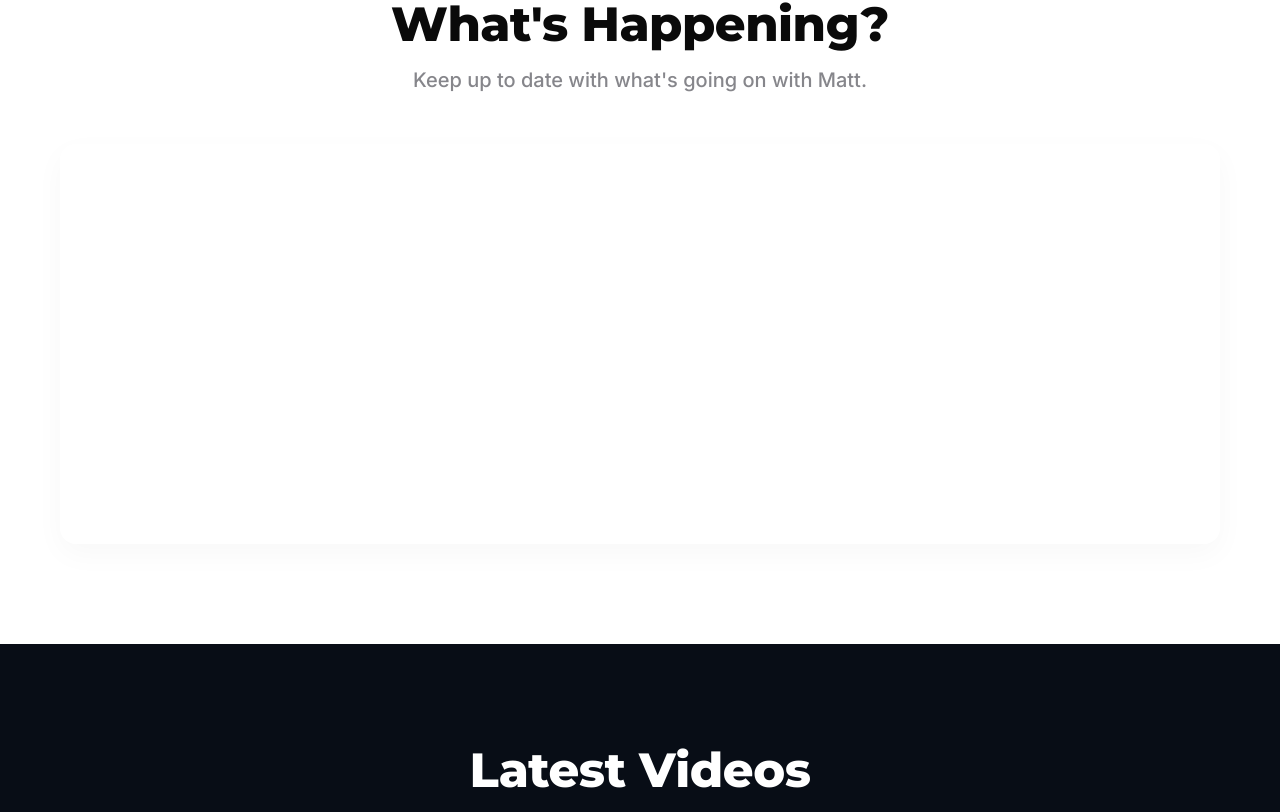
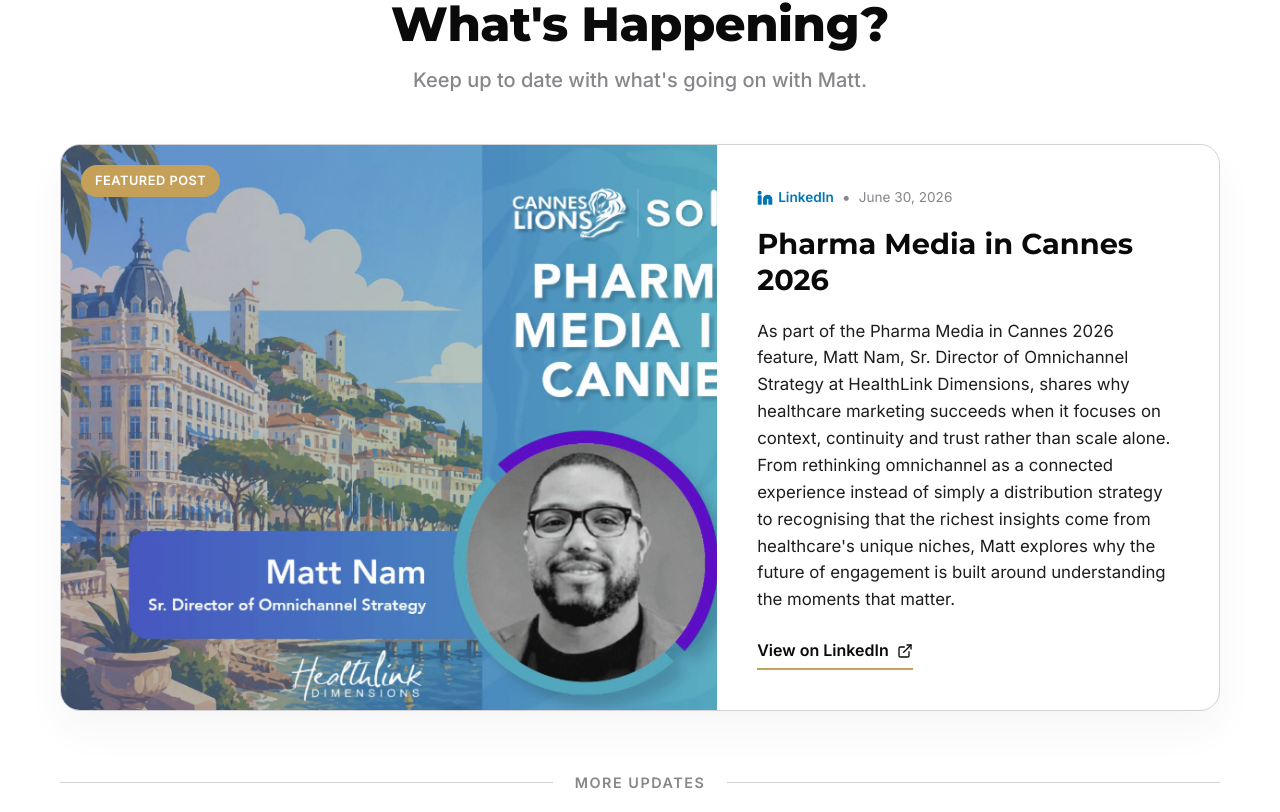
Before and after one commit to justkoby/matt-nam, a React (Vite) app: page / in a window 1280 px wide. Shown: the part 4408-5220 px from the top of the page. Built offline with nearby package versions, Linux system fonts and the light colour scheme.

Commit message:
feat: add featured LinkedIn post to updates section

```diff
--- a/src/components/Updates/Updates.css
+++ b/src/components/Updates/Updates.css
@@ -38,6 +38,149 @@
   box-shadow: 0 10px 30px rgba(0, 0, 0, 0.03);
 }
 
+/* Featured Post Card Styles */
+.featured-post-card {
+  display: flex;
+  background: var(--primary-white);
+  border-radius: 20px;
+  border: 1px solid var(--border-light);
+  overflow: hidden;
+  max-width: 1200px;
+  margin: 0 auto 60px auto;
+  box-shadow: 0 20px 40px rgba(0, 0, 0, 0.04);
+  transition: var(--transition);
+}
+
+.featured-post-card:hover {
+  transform: translateY(-4px);
+  box-shadow: 0 24px 48px rgba(0, 0, 0, 0.08);
+}
+
+.featured-post-image-container {
+  position: relative;
+  flex: 1.4;
+  min-height: 350px;
+  overflow: hidden;
+}
+
+.featured-post-img {
+  width: 100%;
+  height: 100%;
+  object-fit: cover;
+  transition: var(--transition);
+}
+
+.featured-post-card:hover .featured-post-img {
+  transform: scale(1.03);
+}
+
+.featured-post-tag {
+  position: absolute;
+  top: 20px;
+  left: 20px;
+  background: var(--accent-gold);
+  color: var(--primary-white);
+  padding: 6px 14px;
+  border-radius: 50px;
+  font-size: 0.8rem;
+  font-weight: 600;
+  letter-spacing: 0.5px;
+  text-transform: uppercase;
+}
+
+.featured-post-content {
+  flex: 0.9;
+  padding: 40px;
+  display: flex;
+  flex-direction: column;
+  justify-content: center;
+}
+
+.featured-post-meta {
+  display: flex;
+  align-items: center;
+  gap: 8px;
+  margin-bottom: 15px;
+  font-size: 0.85rem;
+  color: var(--text-muted);
+}
+
+.featured-post-source {
+  display: flex;
+  align-items: center;
+  gap: 5px;
+  font-weight: 600;
+  color: #0077b5; /* LinkedIn Color */
+}
+
+.linkedin-icon {
+  fill: #0077b5;
+  color: #0077b5;
+}
+
+.featured-post-dot {
+  font-size: 1rem;
+}
+
+.featured-post-title {
+  font-size: 1.8rem;
+  color: var(--primary-black);
+  margin-bottom: 20px;
+  line-height: 1.25;
+}
+
+.featured-post-description {
+  font-size: 1.05rem;
+  color: var(--text-main);
+  line-height: 1.6;
+  margin-bottom: 25px;
+}
+
+.featured-post-link {
+  display: inline-flex;
+  align-items: center;
+  gap: 8px;
+  font-weight: 600;
+  color: var(--primary-black);
+  border-bottom: 2px solid var(--accent-gold);
+  padding-bottom: 4px;
+  width: fit-content;
+  transition: var(--transition);
+}
+
+.featured-post-link:hover {
+  color: var(--accent-gold);
+}
+
+/* Divider between featured and other feed */
+.updates-divider {
+  display: flex;
+  align-items: center;
+  text-align: center;
+  margin: 0 auto 50px auto;
+  max-width: 1200px;
+  color: var(--text-muted);
+  font-size: 0.9rem;
+  font-weight: 600;
+  text-transform: uppercase;
+  letter-spacing: 1.5px;
+}
+
+.updates-divider::before,
+.updates-divider::after {
+  content: '';
+  flex: 1;
+  border-bottom: 1px solid var(--border-light);
+}
+
+.updates-divider:not(:empty)::before {
+  margin-right: 1.5em;
+}
+
+.updates-divider:not(:empty)::after {
+  margin-left: 1.5em;
+}
+
 @media (max-width: 992px) {
   .updates {
     padding: 60px 0;
@@ -50,4 +193,27 @@
   .updates-subtitle {
     font-size: 1.15rem;
   }
+
+  .featured-post-card {
+    flex-direction: column;
+    margin-bottom: 40px;
+  }
+
+  .featured-post-image-container {
+    min-height: 250px;
+  }
+
+  .featured-post-content {
+    padding: 30px 20px;
+  }
+
+  .featured-post-title {
+    font-size: 1.5rem;
+    margin-bottom: 15px;
+  }
+
+  .featured-post-description {
+    font-size: 1rem;
+    margin-bottom: 20px;
+  }
 }
--- a/src/components/Updates/Updates.jsx
+++ b/src/components/Updates/Updates.jsx
@@ -1,5 +1,6 @@
 import React, { useEffect } from 'react';
 import { motion } from 'framer-motion';
+import { ExternalLink, Linkedin } from 'lucide-react';
 import './Updates.css';
 
 const Updates = () => {
@@ -28,6 +29,50 @@
           <p className="updates-subtitle">Keep up to date with what's going on with Matt.</p>
         </motion.div>
 
+        {/* Featured Post Card */}
+        <motion.div
+          className="featured-post-card"
+          initial={{ opacity: 0, y: 30 }}
+          whileInView={{ opacity: 1, y: 0 }}
+          transition={{ duration: 0.7 }}
+          viewport={{ once: true }}
+        >
+          <div className="featured-post-image-container">
+            <img
+              src="/shtikkfd.png"
+              alt="Pharma Media in Cannes 2026"
+              className="featured-post-img"
+            />
+            <div className="featured-post-tag">Featured Post</div>
+          </div>
+          <div className="featured-post-content">
+            <div className="featured-post-meta">
+              <span className="featured-post-source">
+                <Linkedin size={16} className="linkedin-icon" /> LinkedIn
+              </span>
+              <span className="featured-post-dot">•</span>
+              <span className="featured-post-date">June 30, 2026</span>
+            </div>
+            <h3 className="featured-post-title">Pharma Media in Cannes 2026</h3>
+            <p className="featured-post-description">
+              As part of the Pharma Media in Cannes 2026 feature, Matt Nam, Sr. Director of Omnichannel Strategy at HealthLink Dimensions, shares why healthcare marketing succeeds when it focuses on context, continuity and trust rather than scale alone.
+              From rethinking omnichannel as a connected experience instead of simply a distribution strategy to recognising that the richest insights come from healthcare's unique niches, Matt explores why the future of engagement is built around understanding the moments that matter.
+            </p>
+            <a
+              href="https://www.linkedin.com/posts/solli-global_pharmamedia-canneslions2026-healthcaremarketing-activity-7480969022776426496-8IgS"
+              target="_blank"
+              rel="noopener noreferrer"
+              className="featured-post-link"
+            >
+              View on LinkedIn <ExternalLink size={16} />
+            </a>
+          </div>
+        </motion.div>
+
+        <div className="updates-divider">
+          <span>More Updates</span>
+        </div>
+
         <motion.div
           className="updates-widget-container"
           initial={{ opacity: 0, y: 40 }}
```
Also changed, not shown: public/shtikkfd.png (added).
